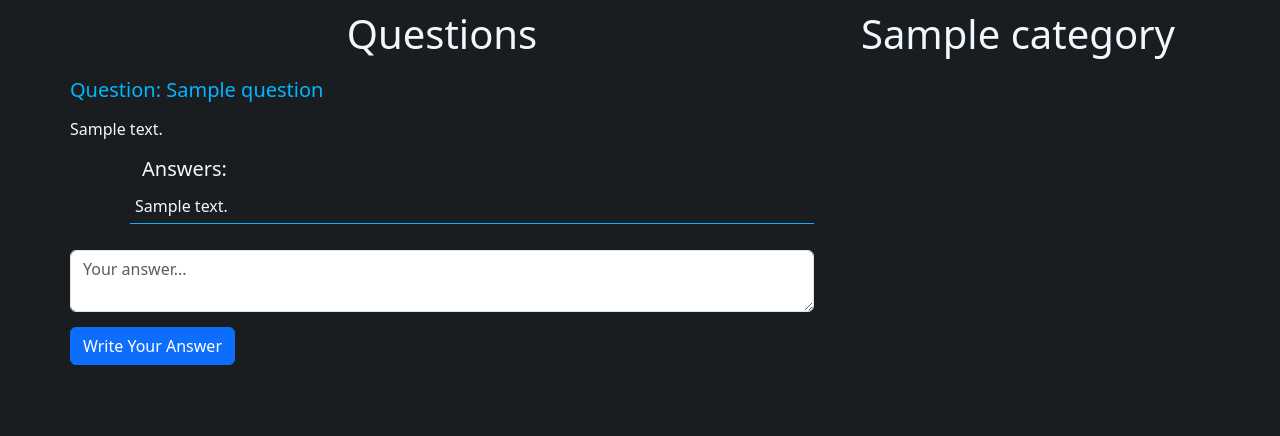
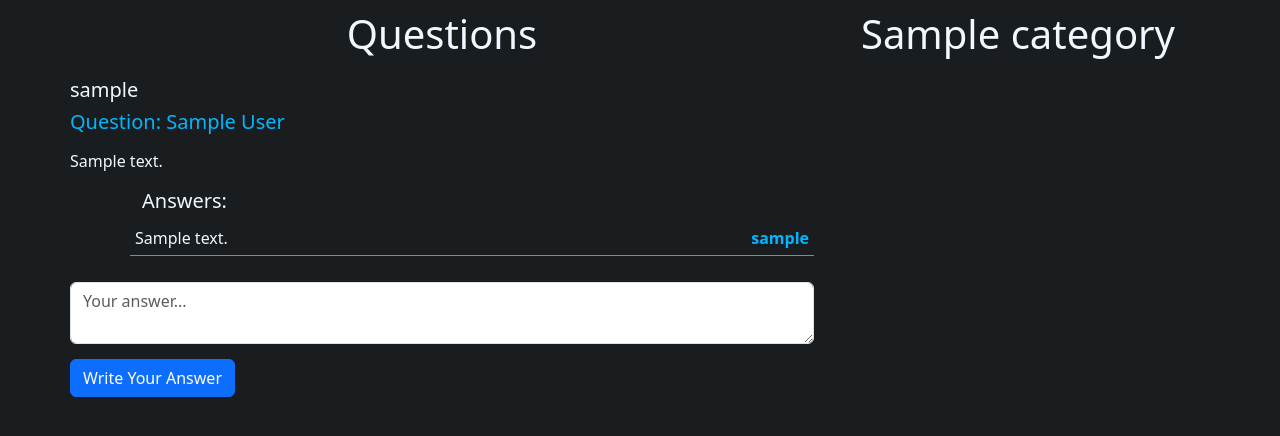
Before and after one commit to Manish-Rathodiya/askify-php, a PHP site: page /?q-id=1 in a window 1280 px wide. Shown: the part 86-522 px from the top of the page. Run offline with PHP 8.4, Linux system fonts and the light colour scheme; tables that the repository leaves empty or names only in its code hold one stand-in row (values such as "Sample post").

Commit message:
usernames added

```diff
--- a/client/answers.php
+++ b/client/answers.php
@@ -2,12 +2,14 @@
     <div class="offset-sm-1">
         <h5>Answers: </h5>
         <?php
-        $displayAnswers = $conn->prepare("SELECT * FROM answers WHERE question_id = ?");
+        // $displayAnswers = $conn->prepare("SELECT * FROM answers WHERE question_id = ?");
+        $displayAnswers = $conn->prepare("SELECT * FROM answers JOIN users on answers.user_id = users.id WHERE question_id = ?");
         $displayAnswers->execute([$qid]);
         $result = $displayAnswers->fetchAll();
         foreach ($result as $row) {
             $answer = $row['answer'];
-            echo "<div class='row'><p class='answer-wrapper'>$answer</p></div>";
+            $username = $row['username'];
+            echo "<div class='row'><p class='answer-wrapper'>$answer<a class='username'>$username</a></p></div>";
         }
         ?>
     </div>
--- a/client/question-details.php
+++ b/client/question-details.php
@@ -7,11 +7,12 @@
         <div class="col-8">
             <h1 class="heading">Questions</h1>
             <?php include "../common/db.php";
-            $questions = $conn->prepare("SELECT * FROM questions WHERE id = ?");
+            // $questions = $conn->prepare("SELECT * FROM questions WHERE id = ?");
+            $questions = $conn->prepare("SELECT * FROM questions JOIN users ON questions.user_id = users.id WHERE questions.id = ?");
             $questions->execute([$qid]);
             $row = $questions->fetch(PDO::FETCH_ASSOC);
             $cid = $row['category_id'];
-            echo "<h4 class='question-title mb'> Question: " . $row['title'] . "</h4><p>" . $row['description'] . "</p>";
+            echo "<h5>" . $row['username'] . "</h5><h4 class='question-title mb'> Question: " . $row['title'] . "</h4><p>" . $row['description'] . "</p>";
             include "../client/answers.php";
             ?>
             <form action="../server/requests.php" method="post">
--- a/common/db.php
+++ b/common/db.php
@@ -6,7 +6,7 @@
 
 // Create connection
 try {
-    $conn = new PDO("mysql:servername=$servername;dbname=$dbname", $dbusername, $password);
+    $conn = new PDO("mysql:host=$servername;dbname=$dbname", $dbusername, $password);
     $conn->setAttribute(PDO::ATTR_ERRMODE, PDO::ERRMODE_EXCEPTION);
     // echo "Connection Done!";
 }
--- a/public/style.css
+++ b/public/style.css
@@ -58,10 +58,18 @@
 }
 
 .row a {
-    transition: text-shadow 0.3s ease, transform 0.3s ease;
+    transition: text-shadow 0.2s ease, transform 0.2s ease;
 }
 
 .row a:hover {
     text-shadow: 0 0 10px rgb(0, 183, 255);
     transform: scale(1.03);
+    cursor: pointer;
 }
+
+.row .username {
+    text-decoration: none;
+    float: right;
+    color: rgb(0, 183, 255);
+    font-weight: bold;
+}
--- a/server/requests.php
+++ b/server/requests.php
@@ -28,7 +28,7 @@
         unset($_SESSION['success_msg']); // Clear the message after displaying
     } elseif (isset($_SESSION['err_msg']) && !empty($_SESSION['err_msg'])) {
         $message = $_SESSION['err_msg'];
-        echo '<div class="alert bg-danger text-white alert-dismissible fade show" role="alert">
+        echo '<div class="alert bg-danger text-white  alert-dismissible fade show" role="alert">
     <strong>' . htmlspecialchars($message) . '</strong>
     <button type="button" class="btn-close" data-bs-dismiss="alert" aria-label="Close"></button>
 </div>';
@@ -105,7 +105,13 @@
         $question->bindValue(':user_id', $user_id, PDO::PARAM_INT);
         $result = $question->execute();
         $id = $conn->lastInsertId();
-        return ['result'->$result, 'id'->$id];
+
+        // $connid = $conn->lastInsertId();
+        // $idObj = new stdClass();
+        // $idObj->property = $connid;
+        return ['result' => $result, 'id' => $id];
+        // return ['result'->$result, 'id'->$id];
+
     }
 }
 
@@ -193,9 +199,20 @@
     //Delete my question
 } else if (isset($_GET['delete'])) {
     $qid = $_GET['delete'];
-    $delete = $conn->prepare("DELETE FROM questions WHERE id=?");
-    $result = $delete->execute([$qid]);
-    if ($result) {
+
+    //Start the transaction
+    $conn->beginTransaction();
+
+    // Prepare and execute the delete query for the answers table
+    $deleteAnswers = $conn->prepare("DELETE FROM answers WHERE question_id = ?");
+    $deleteAnswers->execute([$qid]);
+
+    // Prepare and execute the delete query for the questions table
+    $deleteQuestions = $conn->prepare("DELETE FROM questions WHERE id = ?");
+    $deleteQuestions->execute([$qid]);
+
+    // Commit the transaction
+    if ($conn->commit() === true) {
         $success_msg = "Question deleted successfully";
         redirectWithMessage('./', $success_msg, 'success');
     } else {
```
